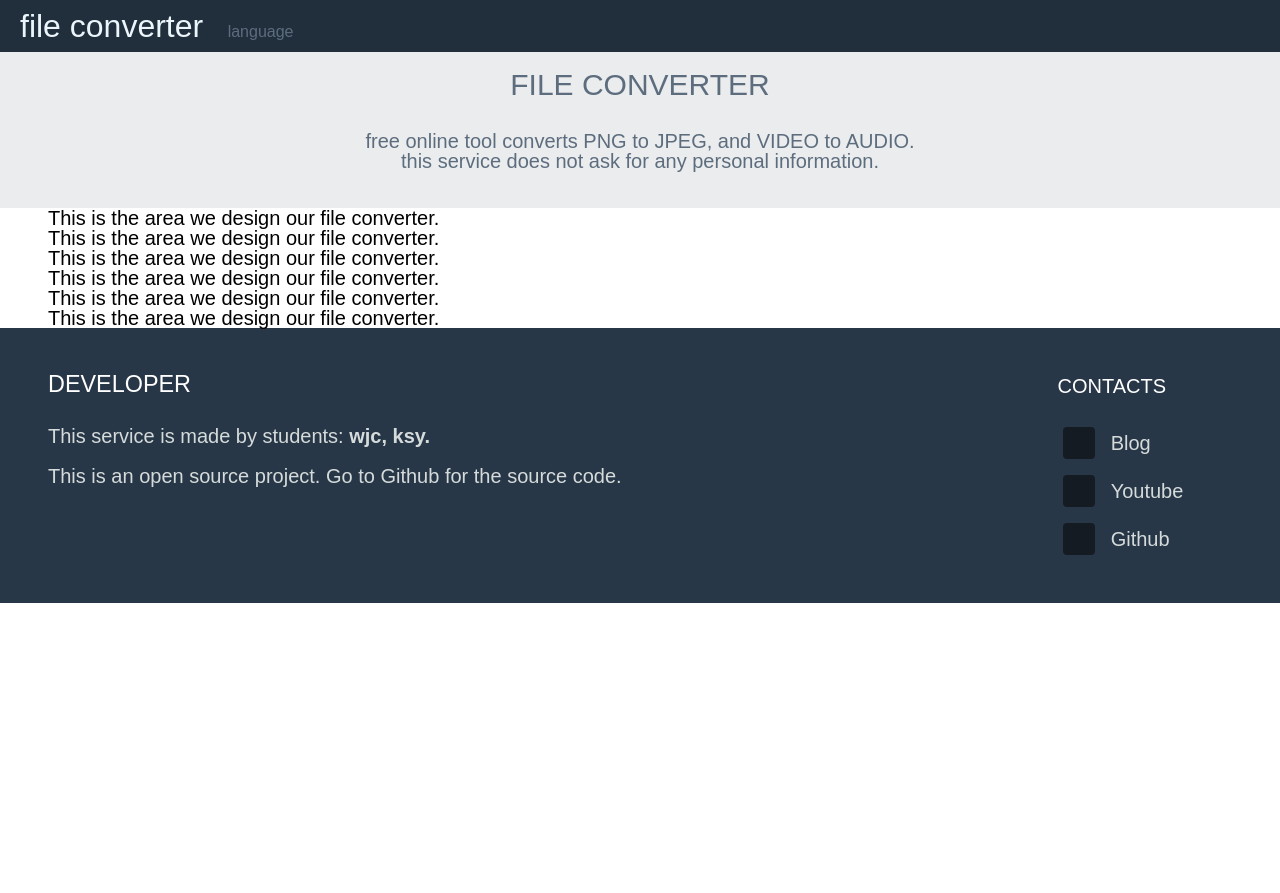
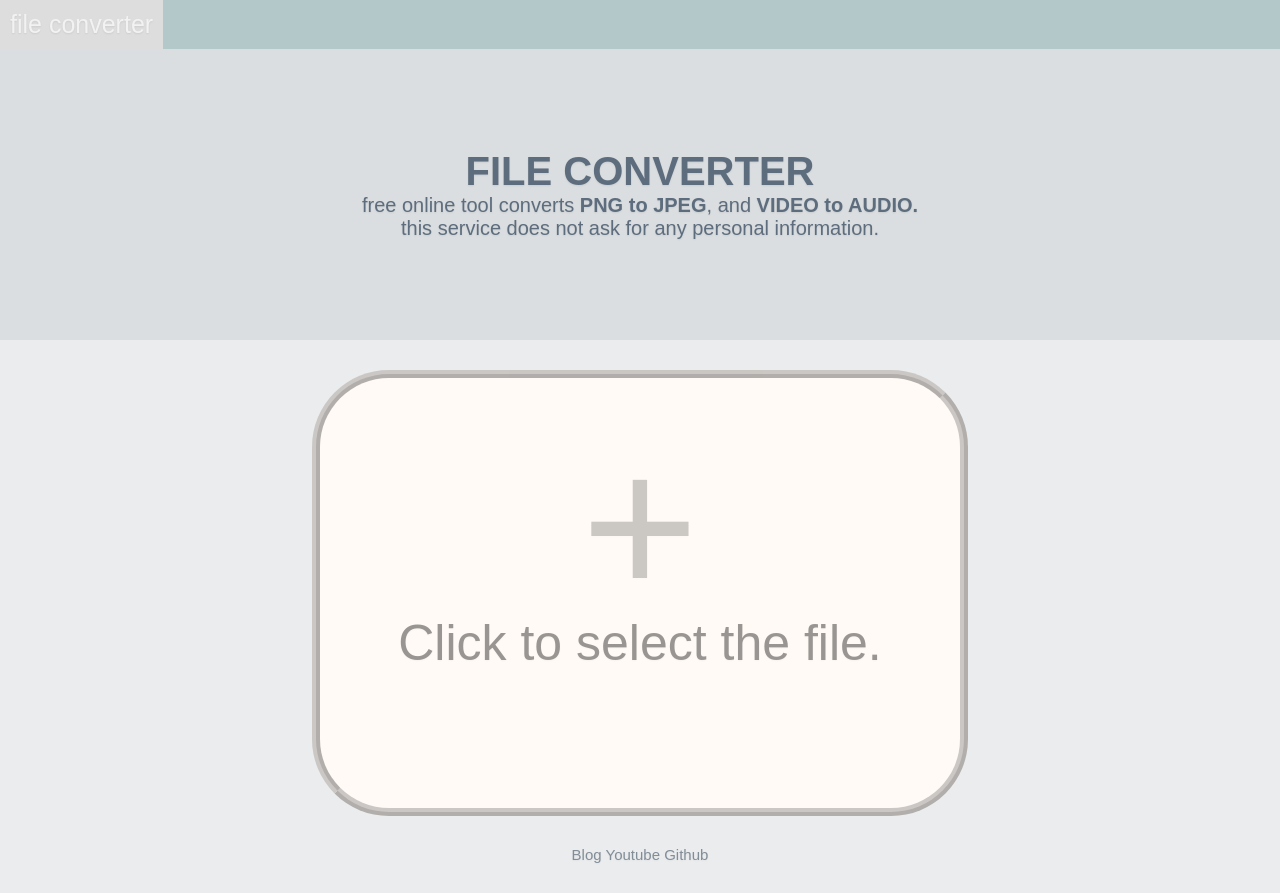
Before and after one commit to chldnwls0712/fileconverter, a plain HTML site: page index.html in a window 1280 px wide. Before the commit the page ends 800 px from the top, so only its background shows below. Drawn offline with Linux system fonts and the light colour scheme.

Commit message:
file clicker

```diff
--- a/codes/css/main.css
+++ b/codes/css/main.css
@@ -1,152 +1,102 @@
-html, body, div, p, a, header, menu, nav, section, footer{
+html, body {
     margin: 0;
     padding: 0;
-    border: 0;
-    font-size: 100%;
-    font: inherit;
-    vertical-align: baseline;
-    font-family: arial;
+    font-family: Arial, Helvetica, sans-serif;
+    font-size: 15px;
+    color: #000000;
+    width: 100%;
+    height: 100%;
+    background-color: #EAECEE;
 }
-header, menu, nav, section, footer{
-    display: block;
+h1,h2,h3,h4,h5,h6,span,p,ul,li,
+table,tr,td,input,a,dl,dt,dd {
+    margin: 0;
+    padding: 0;
+    text-decoration: none;
+    list-style: none;
+    text-shadow: rgba(0, 0, 0, 0.08) 0px 1px 2px;
 }
-a:hover {
-      text-decoration: none;
+.logo {
+    overflow: hidden;
+    background-color: #B3C8C8;
 }
-body{
-    line-height: 1;
+.logo a {
+    float: left;
+    color: #f2f2f2;
+    text-align: center;
+    padding: 10px 10px;
+    text-decoration: none;
+    font-size: 25px;
 }
-h1, h2, h3, h4, h5, h6 {
-    font-weight: 300;
-    line-height: 1.5;
-    text-transform: uppercase;
+.logo a:hover {
+    background-color: #ddd;
+    color: #f2f2f2;
 }
-/*nav*/
-#header {
-    background: #212F3D;
+.banner{
+    background-color: #dbdee0;
     color: #5D6D7E;
-    cursor: default;
-    height: 3.25rem;
-    left: 0;
-    line-height: 3.25rem;
-    position: fixed;
-    top: 0;
-    width: 100%;
-    z-index: 10001;
-}
-#header > .logo {
-    color: #EBF5FB;
-    font-size: 2rem;
-    font-weight: 500;
-    height: inherit;
-    line-height: inherit;
-    padding: 0 1.25rem;
-    text-decoration: none;
-}
-.language {
-    position: relative;
-    display: inline-block;
-}
-.dropdown-content {
-    display: none;
-    position: absolute;
-    background-color: #B2BABB;
-    min-width: 80px;
-    box-shadow: 0px 8px 16px 0px rgba(0,0,0,0.2);
-    z-index: 1;
-}
-.dropdown-content a {
-    color: black;
-    padding: 5px 7px;
-    text-decoration: none;
-    display: block;
-}
-.dropdown-content a:hover {background-color: #ffffff;}
-.language:visited .dropdown-content {display: block;}
-.language:hover .dropbtn {background-color: #B2BABB;}
-
-/*banner*/
-#banner {
-    -ms-flex-align: center;
-    -ms-flex-pack: center;
-    background-color: #EAECEE;
-    color: #5D6D7E;
-    -moz-align-items: top;
-    -webkit-align-items: center;
-    -ms-align-items: center;
-    align-items: center;
-    display: -moz-flex;
-    display: -webkit-flex;
-    display: -ms-flex;
-    display: flex;
-    -moz-justify-content: center;
-    -webkit-justify-content: center;
-    -ms-justify-content: center;
-    justify-content: center;
-    border-top: 0;
-    display: -ms-flexbox;
-    height: 13rem !important;
-    min-height: 13rem;
-    overflow: hidden;
-    position: relative;
-    text-align: center;
     width: 100%;
 }
-.inner {
-    margin: 0 auto;
-    width: 75rem;
-    max-width: calc(100% - 6rem);
+.banner-content{
+    text-align:center;
     font-size: 20px;
+    padding: 100px;
+}
+#files {
+    display: none;
+    visibility: hidden;
 }
 
-ul {
-    list-style: disc;
-    margin: 0 0 2rem 0;
-    padding-left: 1rem;
+img {
+    vertical-align: top;
+    border: none
 }
-ul li {
-    padding-left: 0.325rem;
+.drag {
+    width: 50%;
+    padding: 9% 0;
+    background-color: #FFFAF5;
+    border: 8px ridge rgb(0, 0, 0, .3);
+    border-radius: 77px;
+    margin: 30px auto;
+    display: flex;
+    justify-content: center;
+    align-items: center;
+    text-align: center;
+    flex-direction: column;
 }
-ul.plain {
-    list-style: none;
-    padding-left: 0; }
-    ul.plain li {
-      margin-bottom: 1rem; }
-      ul.plain li .icon {
-        border-radius: 4px;
-        color: #ffffff;
-        display: inline-block;
-        margin-right: 1rem;
-        text-align: center;
-        width: 2rem;
-        height: 2rem;
-        line-height: 2rem;
-        background: rgba(0, 0, 0, 0.5);
+.drag:hover {
+    opacity: 0.8;
 }
-/*footer*/
-#footer {
-    background-color: #283747;
-    color: #D5DBDB;
-    padding: 1rem 0 1rem 0 ; }
-    #footer input, #footer select, #footer textarea {
-      color: #ffffff; }
-    #footer h1, #footer h2, #footer h3, #footer h4, #footer h5, #footer h6 {
-      color: #ffffff; }
-    #footer a {
-      color: #D5DBDB;
-      text-decoration: none; }
-      #footer a:hover {
-        color: #ffffff; }
-    #footer .content {
-      display: -moz-flex;
-      display: -webkit-flex;
-      display: -ms-flex;
-      display: flex; }
-      #footer .content section {
-        width: 20%; }
-        #footer .content section:first-child {
-          width: 90%;
-          padding-right: 10rem; }
-        #footer .content section:last-child {
-          padding-left: 4rem;
+.cubetext {
+    font-size: 200px;
+    line-height: 100px;
+    height: 100px;
+    font-family: monospace;
+    opacity: 0.2;
 }
+.cubetext1 {
+    font-size: 50px;
+    line-height: 100px;
+    height: 100px;
+    font-weight: 500;
+    opacity: 0.4;
+}
+.footer {
+    padding: 10px 0 30px 0;
+    font-size: 12px;
+    padding: 0 4% 30px 4%;
+    opacity: .7;
+    display: flex;
+    flex-direction: column;
+    }
+.footer, .footer div, .footer div a{
+    justify-content: center;
+    align-items: center;
+    font-size:15px;
+    color: #566573;
+    font-weight: 10;
+}
+.footer div a:hover{
+    text-decoration: underline;
+    color: #000;
+}
--- /dev/null
+++ b/codes/js/main.js
@@ -0,0 +1 @@
+//main.js
--- a/index.html
+++ b/index.html
@@ -3,59 +3,42 @@
 <head>
 	<meta charset="utf-8" />
 	<meta name="viewport" content="width=device-width, initial-scale=1.0">
-	<meta name="description" content="free online tool for converting image or video files to the file you want for free.">
+	<meta name="description" content="free online tool for converting image or video files to the file you want.">
 	<title>File Converter</title>
 	<link rel="stylesheet" href="codes/css/main.css" />
 </head>
 <body>
-	<header id ="header">
-		<a class = "logo" href="index.html">file converter</a>
-		<div class="language">
-			<a class="dropbtn">language</a>
-				<div class="dropdown-content">
-			 		<a href="#">English</a>
-			  		<a href="#">한국어</a>
-				</div>
+	<header class="header">
+		<div class="logo">
+			<a href="index.html">file converter</a>
+		</div>
+		<div class="banner">
+			<div class="banner-content">
+				<h1>FILE CONVERTER</h1>
+				<p>free online tool converts <b>PNG to JPEG</b>, and <b>VIDEO to AUDIO.</b><br/>
+					this service does not ask for any personal information.</p>
+			</div>
 		</div>
 	</header>
-	<section id="banner">
-		<div class="inner">
-			<h1>FILE CONVERTER</h1>
-			<p>free online tool converts PNG to JPEG, and VIDEO to AUDIO.<br/>
-				this service does not ask for any personal information.</p>
+	<input type="file" name="files" id="files" accept=".jpeg,.jpg,.png" multiple />
+	<label class="drag" for="files">
+        <div class="cubes">
+            <div class="cube1"></div>
+            <div class="cube2"></div>
+            <div class="cube3"></div>
+            <div class="cube4"></div>
+        </div>
+        <div>
+            <p class="cubetext">+</p>
+            <p class="cubetext1">Click to select the file.</p>
+        </div>
+	</label>
+	<div class="footer">
+		<div>
+			<a href="https://blog.naver.com/cy2003k" target="_blank">Blog</a>
+			<a href="https://www.youtube.com/channel/UCs2_zIPANApaQcWhhWaBzDw?view_as=subscriber" target="_blank">Youtube</a>
+			<a href="https://github.com/chldnwls0712/fileconverter" target="_blank">Github</a>
 		</div>
-	</section>
-	<section id="wrapper">
-		<div class="inner">
-			<header class="special">
-				<p>This is the area we design our file converter.</p>
-				<p>This is the area we design our file converter.</p>
-				<p>This is the area we design our file converter.</p>
-				<p>This is the area we design our file converter.</p>
-				<p>This is the area we design our file converter.</p>
-				<p>This is the area we design our file converter.</p>
-
-			</header>
-		</div>
-	</section>
-	<footer id="footer">
-		<div class="inner">
-			<div class="content">
-				<section>
-					<h3>Developer</h3>
-					<p>This service is made by students: <b>wjc, ksy.</b><br/><br/>
-						This is an open source project. Go to Github for the source code.</p>
-				</section>
-				<section>
-					<h4>Contacts</h4>
-					<ul class="plain">
-						<li><a href="https://blog.naver.com/cy2003k" target="_blank"><i class="icon fa-blog">&nbsp;</i>Blog</a></li>
-						<li><a href="https://www.youtube.com/channel/UCs2_zIPANApaQcWhhWaBzDw?view_as=subscriber" target="_blank"><i class="icon fa-youtube">&nbsp;</i>Youtube</a></li>
-						<li><a href="https://github.com/chldnwls0712/fileconverter" target="_blank"><i class="icon fa-github">&nbsp;</i>Github</a></li>
-					</ul>
-				</section>
-			</div>
-		</div>
-	</footer>
+	</div>
 </body>
 </html>
```
Also changed, not shown: 2 other files.
